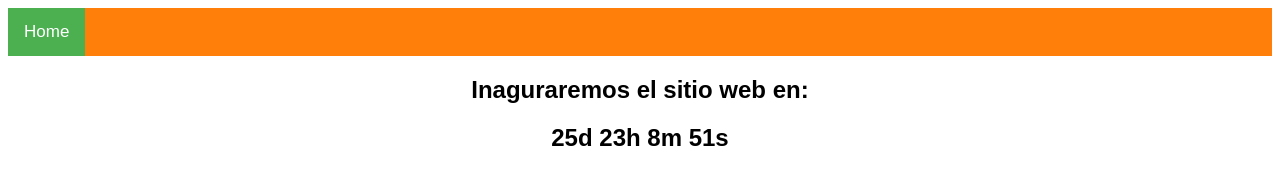
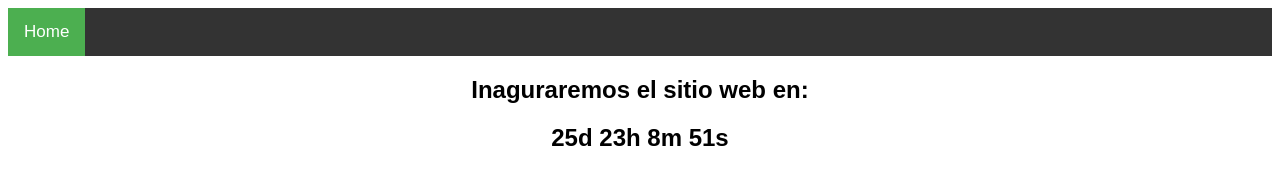
Before and after one commit to pabdani/fundacionmemeslibres, a plain HTML site: page index.html in a window 1280 px wide. Drawn offline with Linux system fonts and the light colour scheme.

Commit message:
Update main.css

```diff
--- a/main.css
+++ b/main.css
@@ -4,7 +4,7 @@ font-family: sans-serif;
 
 /* Add a black background color to the top navigation */
 .topnav {
-  background-color: #ff7f0a;
+  background-color: #333;
   overflow: hidden;
 }
 
```
